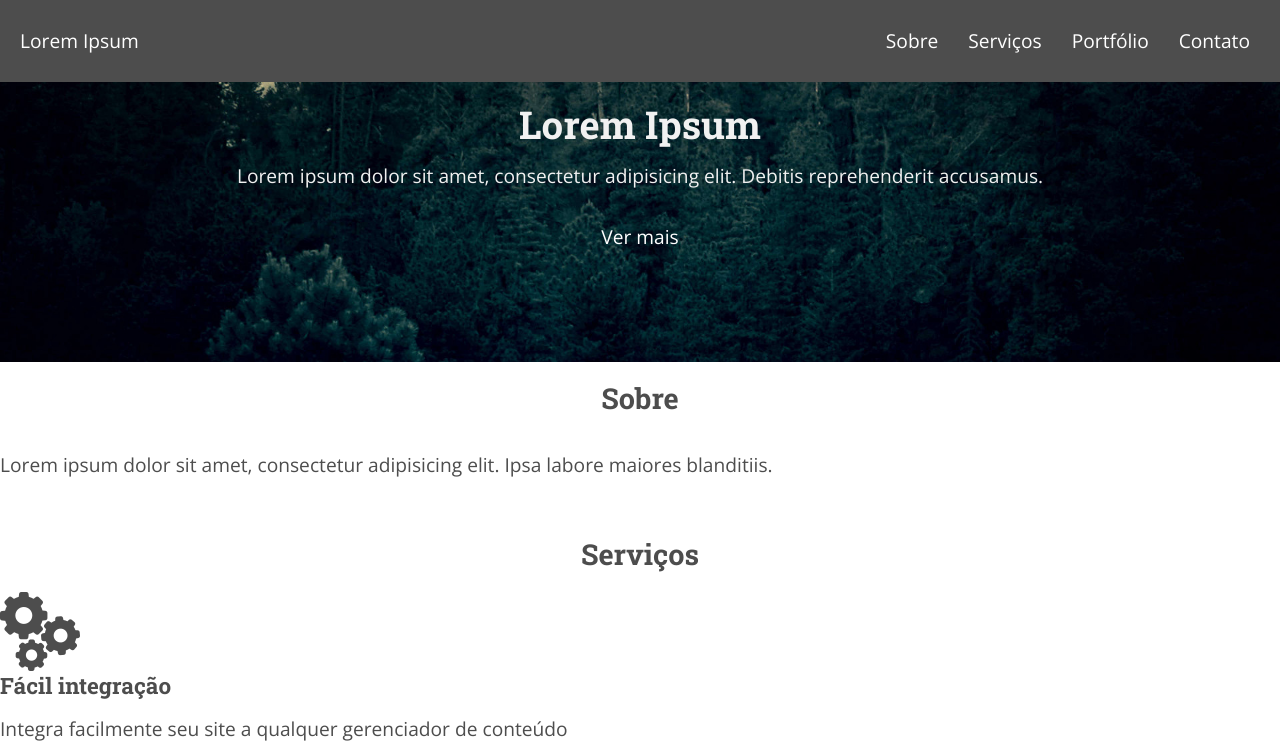
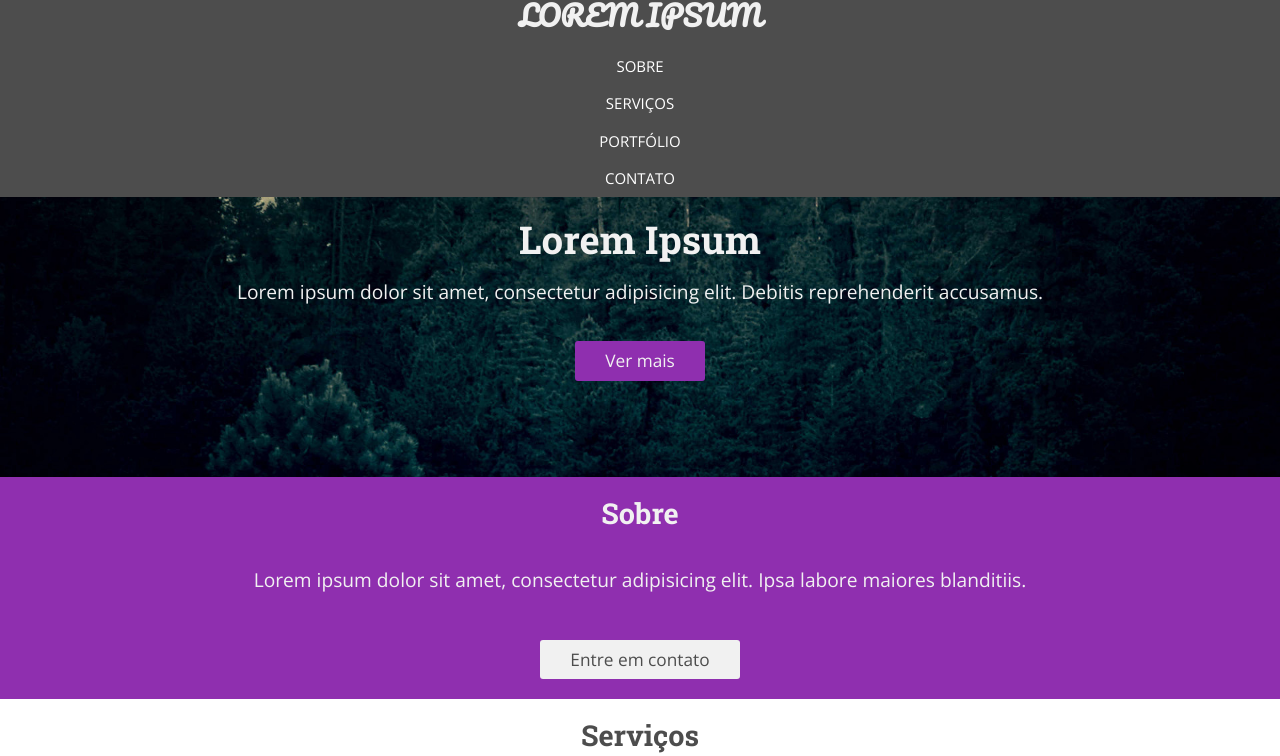
Before and after one commit to tatimcb/learning-html, a plain HTML site: page index.html in a window 1280 px wide. Shown: the top 756 px of the page. Drawn offline with nearby package versions, Linux system fonts and the light colour scheme.

Commit message:
estilizando sobre

```diff
--- a/index.html
+++ b/index.html
@@ -28,12 +28,12 @@
 	<header class="header">
 		<h1>Lorem Ipsum</h1>
 		<p>Lorem ipsum dolor sit amet, consectetur adipisicing elit. Debitis reprehenderit accusamus.</p>
-		<a href="#sobre">Ver mais</a>
+		<a href="#sobre" class="botao">Ver mais</a>
 	</header>
 	<section id="sobre">
 		<h2>Sobre</h2>
 		<p>Lorem ipsum dolor sit amet, consectetur adipisicing elit. Ipsa labore maiores blanditiis.</p>
-		<a href="#contato">Entre em contato</a>
+		<a href="#contato" class="botao">Entre em contato</a>
 	</section>
 	<section id="servicos">
 		<h2>Serviços</h2>
--- a/style.css
+++ b/style.css
@@ -11,6 +11,7 @@ body, ul, li {
 	font-family: "Open Sans", Arial, Helvetica, sans-serif;
 	font-size: 1.2rem;
 	color: #4d4d4d;
+
 }
 a {
 	text-decoration: none;
@@ -25,59 +26,66 @@ img {
 h1, h2, h3 {
 	margin: 0px;
 	font-family: "Roboto Slab", Arial, Helvetica, sans-serif;
-	font-weight: bold;
+	font-weight: 700;
 }
+
+.botao {
+	color: #f1f1f1;
+	padding: 10px 30px;
+	background-color: #8f2faf;
+	font-size: .9em;
+	border-radius: 3px;
+}
+
+/*
+NAVEGAÇÃO
+*/
 
 nav {
 	display: flex;
-	justify-content: space-between;
+	flex-direction: column;
 	align-items: center;
-	flex-wrap: wrap;
-	padding: 20px;
 	background-color: #4d4d4d;
-}
-
-.menu {
-	display: flex;
+	text-transform: uppercase;
 
 }
 
-.menu li {
-	margin-left: 10px;
+nav > a {
+	color: #f1f1f1;
+	font-weight: 700;
+	font-size: 28px;
+	font-family: Pacifico, serif;
+	margin-bottom: 1rem;
 
 }
-.menu li a {
-	display: block;
-	padding: 10px;
+
+nav ul {
+	display: flex;
+	flex-direction: column;
+	align-items: center;
+	width: 100%;
 
 }
-.portfolio {
-	display: flex;
-	flex-wrap: wrap;
-	max-width: 900px;
-	margin: 0 auto;
 
-}
-.portfolio > div {
-	flex: 1 1 250px;
-	margin: 10px;
+nav ul li {
+	text-align: center;
+	width: 100%;
+	font-size: 15px;
 }
 
-h2 {
-	text-align: center;
-	margin: 20px;
+nav ul li a {
+	display: inline-block;
+	padding: 10px 0;
+	width: 100%;
 }
 
-
-
-
 /*
-NAV
+CABEÇALHO
 */
 
 header {
 	background-image: url("./imagens/fundo.jpg");
-	background-size:cover;
+	background-size: cover;
 	background-position: center;
 	background-repeat: no-repeat;
 	color: #f1f1f1;
@@ -101,4 +109,39 @@ SOBRE
 #sobre {
 	display: flex;
 	flex-direction: column;
+	align-items: center;
+	text-align: center;
+	padding: 0 20px 20px;
+	background-color: #8f2faf;
+	color: #f1f1f1;
 }
+
+#sobre p {
+	margin-bottom: 2.5em;
+	max-width: 1000px;
+}
+
+#sobre .botao {
+	background-color: #f1f1f1;
+	color: #4d4d4d;
+}
+
+/*
+PORTFÓLIO
+*/
+.portfolio {
+	display: flex;
+	flex-wrap: wrap;
+	max-width: 900px;
+	margin: 0 auto;
+
+}
+.portfolio > div {
+	flex: 1 1 250px;
+	margin: 10px;
+}
+
+h2 {
+	text-align: center;
+	margin: 20px;
+}
```
